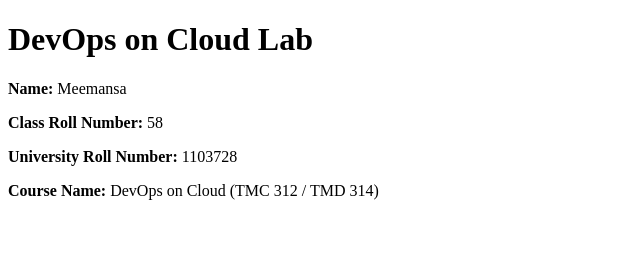
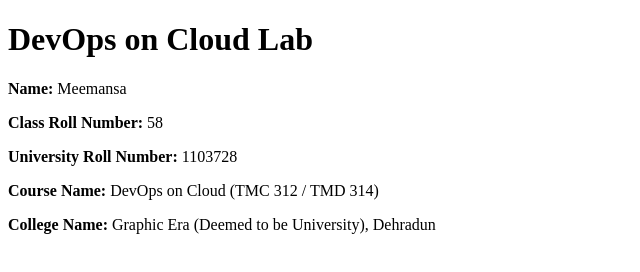
Before and after one commit to meemansa864/MCA-DevOps-Lab, a plain HTML site: page index.html in a window 1280 px wide. Shown: the whole page, without its empty margins (0-640 px from the left). Drawn offline with Linux system fonts and the light colour scheme.

Commit message:
Added college name to webpage

```diff
--- a/index.html
+++ b/index.html
@@ -10,5 +10,6 @@
     <p><strong>Class Roll Number:</strong> 58</p>
     <p><strong>University Roll Number:</strong> 1103728</p>
     <p><strong>Course Name:</strong> DevOps on Cloud (TMC 312 / TMD 314)</p>
+    <p><strong>College Name:</strong> Graphic Era (Deemed to be University), Dehradun</p>
 </body>
 </html>
```
